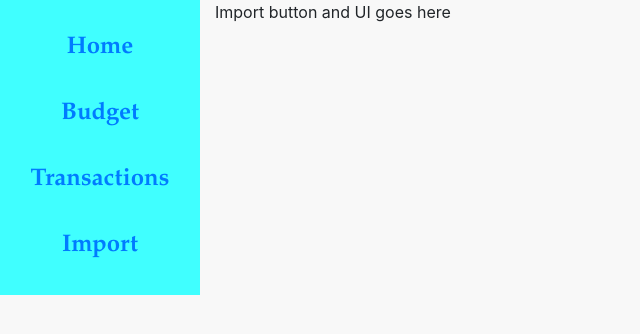
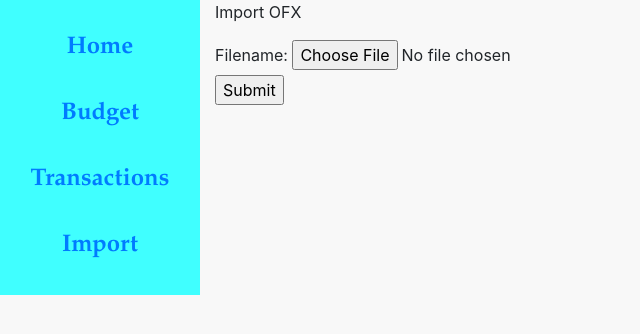
Before and after one commit to abominablem/antioch, a Django app: page /import/ in a window 1280 px wide. Shown: the part 200-534 px from the top of the page, without its empty margins (0-640 px from the left). Run offline with Django 3.2, Linux system fonts and the light colour scheme.

Commit message:
Added file import buttons

```diff
--- a/django/antioch/import/templates/import_view.html
+++ b/django/antioch/import/templates/import_view.html
@@ -1,5 +1,11 @@
 {% extends "base_generic.html" %}
 
 {% block content %}
-    <p> Import button and UI goes here </p>
+    <h> Import OFX </p>
+    <form action="/import/import_ofx/" method="post" enctype="multipart/form-data">{% csrf_token %}
+    <label for="file">Filename:</label>
+    <input type="file" name="file" id="file" />
+    <br />
+    <input type="submit" name="submit" value="Submit" />
+    </form>
 {% endblock %}
```
